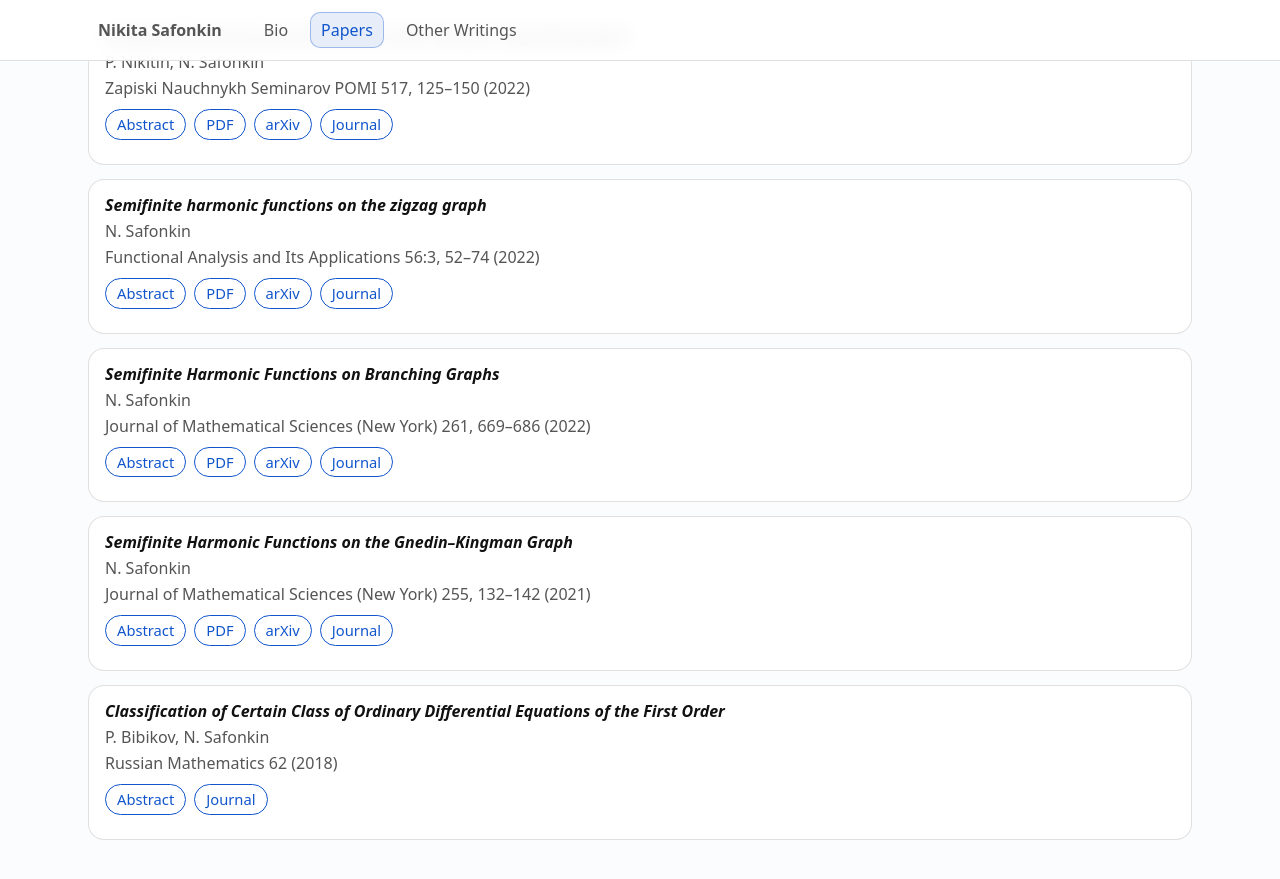
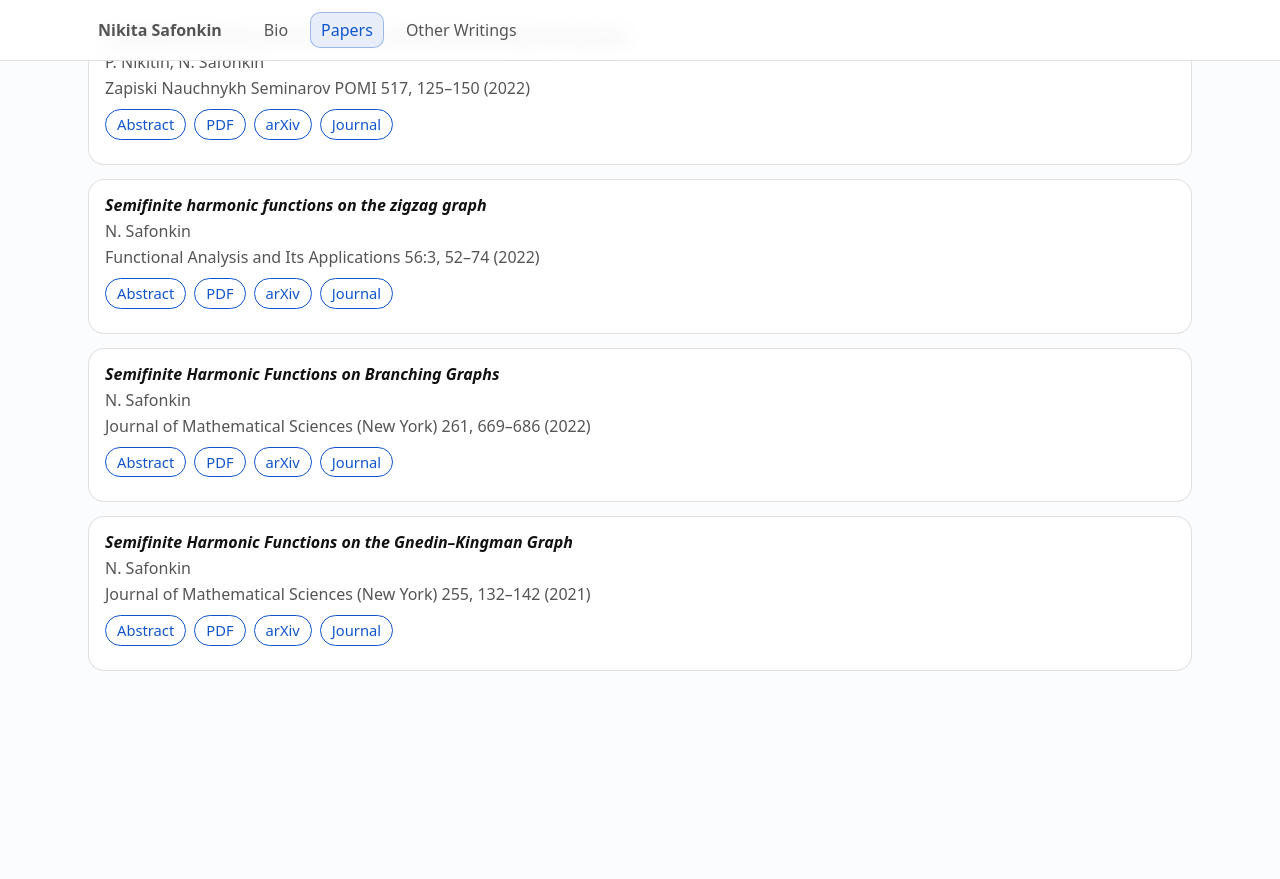
Before and after one commit to n-safonkin/n-safonkin.github.io, a Jekyll site: the page built from papers.html, in a window 1280 px wide and 900 px high, scrolled down 670 px. Shown: the top 879 px of the window. Built offline with Jekyll 4.4.1, drawn with Linux system fonts in a browser that asks for light colours; after the commit the page ends 1401 px from its top, so only the background shows below that.

Commit message:
Update papers.html

```diff
--- a/papers.html
+++ b/papers.html
@@ -130,23 +131,4 @@ extra_js:
     </div>
 
     <div id="abs-7" class="abstract is-hidden">
-      <p>We study the Gnedin–Kingman graph, which corresponds to Pieri's rule for the monomial basis \( \{M_{\lambda}\} \) in the algebra \( \mathrm{QSym} \) of quasisymmetric functions. The paper contains a detailed announcement of results concerning the classification of indecomposable semifinite harmonic functions on the Gnedin–Kingman graph. For these functions, we also establish a multiplicativity property, which is an analog of the Vershik–Kerov ring theorem.</p>
-    </div>
-  </li>
-
-  <li class="paperitem">
-    <div class="paper-title"><i>Classification of Certain Class of Ordinary Differential Equations of the First Order</i></div>
-    <div class="paper-authors">P. Bibikov, N. Safonkin</div>
-    <div class="paper-venue">Russian Mathematics 62 (2018)</div>
-
-    <div class="paper-links">
-      <button class="pill" type="button" data-toggle="abs-8">Abstract</button>
-      <a class="pill" href="https://link.springer.com/article/10.3103/S1066369X18110014" target="_blank" rel="noopener noreferrer">Journal</a>
-    </div>
-
-    <div id="abs-8" class="abstract is-hidden">
-      <p>We study problem of global classification of ordinary differential equations of the first order with the linear-fractional right-hand side with rational coefficients with respect to a symmetry group. We find the field of differential invariants and obtain the equivalence criterion for two such equations.</p>
-    </div>
-  </li>
-
-</ol>
+      <p>We study the Gnedin–Kingman graph, which corresponds to
```
Also changed, not shown: other parts of papers.html (+1 -0 lines).
